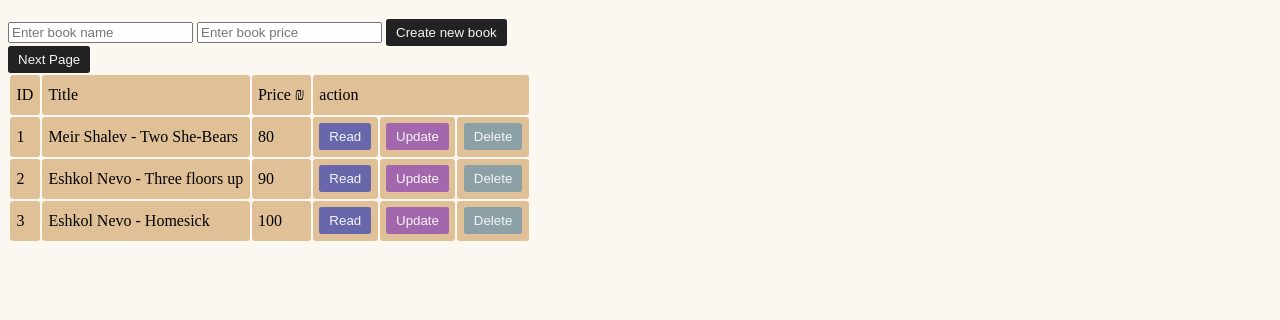
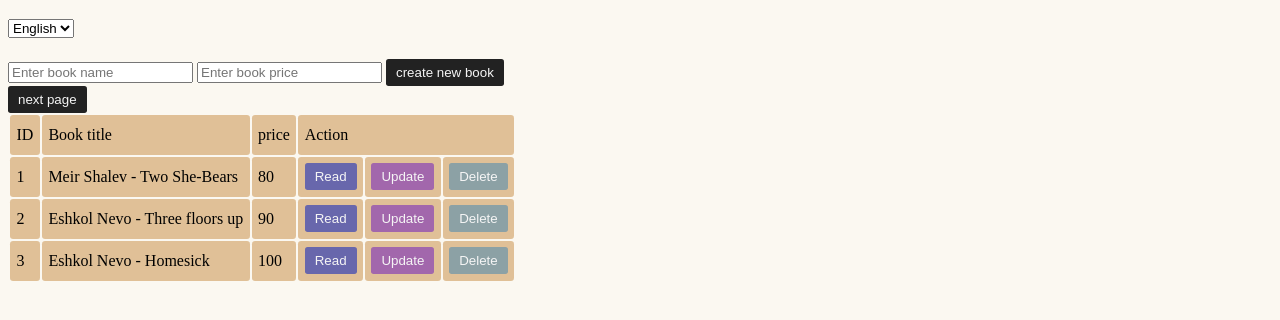
Before and after one commit to eyalyosi/Book-shop, a plain HTML site: page index.html in a window 1280 px wide. Shown: the part 74-394 px from the top of the page. Drawn offline with Linux system fonts and the light colour scheme.

Commit message:
add he language

```diff
--- a/css/main.css
+++ b/css/main.css
@@ -33,7 +33,7 @@ td {
 }
 
 .read-modal {
-  background-color: #79b4b775;
+  background-color: #79b4b790;
   padding: 10px;
   position: absolute;
   top: 0px;
@@ -42,7 +42,7 @@ td {
   text-align: center;
 }
 
-.read-modal > p {
+.read-modal {
   text-align: left;
 }
 .read-modal-img {
@@ -67,7 +67,6 @@ button {
   border-radius: 0.2em;
   background-color: #222;
   padding: 6px 10px;
-  margin: center;
   cursor: pointer;
 }
 .read-button {
@@ -124,3 +123,15 @@ button:hover {
   top: 50%;
   transition: top 0.5s;
 }
+
+.rate-price-p {
+  text-align: center;
+}
+.read-modal-close-button {
+display: block;
+margin: 5px auto;
+}
+
+.rtl {
+  direction: rtl;
+}
--- a/index.html
+++ b/index.html
@@ -9,22 +9,25 @@
     <link rel="stylesheet" href="/css/main.css">
 </head>
 
-<body onload="onInit()">
+<body onload="onInit()" class="trl">
 
-    <h1 class="page-title">Welcome to the book shop</h1>
-    <!-- change name -->
-    <h4 class="eror-input"></h4>
-    <input class="input" type="text" name="book-name" placeholder="Enter book name" />
-    <input class="input" type="number" name="book-price" placeholder="Enter book price" />
-    <button onclick="onAddBook()">Create new book</button>
-    <button class="next-page-button" onclick="onNextPage()">Next Page</button>
+    <h1 class="page-title" data-trans="title">Welcome to the book shop</h1>
+    <select onchange="onSetLang(this.value)">
+        <option value="en">English</option>
+        <option value="he">עברית</option>
+    </select>
+    <h4 class="no-input-message"></h4>
+    <input class="input" type="text" name="book-name" placeholder="Enter book name" data-trans="Enter-book-name-placeholder" />
+    <input class="input" type="number" name="book-price" placeholder="Enter book price" data-trans="Enter-book-price-placeholder"/>
+    <button onclick="onAddBook()" data-trans="create-new-book-button">Create new book</button>
+    <button class="next-page-button" onclick="onNextPage()" data-trans="next-page">Next Page</button>
     <table class="books-table">
         <thead>
             <tr>
-                <td>ID</td>
-                <td class="book-title" onclick="onSetSortBy('title')">Title</td>
-                <td class="book-price" onclick="onSetSortBy('price')">Price ₪</td>
-                <td colspan="3">action</td>
+                <td data-trans="book-id">ID</td>
+                <td class="book-title" onclick="onSetSortBy('title')" data-trans="book-title">Title</td>
+                <td class="book-price" onclick="onSetSortBy('price')" data-trans="book-price">Price <span data-trans="book-price-currency">$</span></td>
+                <td colspan="3" data-trans="action-buttons">action</td>
             </tr>
         </thead>
         <tbody>
@@ -32,16 +35,17 @@
     </table>
     <div class="read-modal">
         <h3></h3>
-        <h4>Book summary</h4>
+        <h4 data-trans="book-summary">Book summary</h4>
         <img class="read-modal-img" src="" alt="">
         <p></p>
-        Rate<input type="number" value="0" min="0" max="10" class="input-rate" onchange="onRateBook(event)">
-        <button onclick="onCloseModal()">Close</button>
+        <p class="rate-price-p" data-trans="rate-price-p"">Rate</p>
+        <input type="number" value="0" min="0" max="10" class="input-rate" onchange="onRateBook(event)">
+        <button onclick="onCloseModal()" class="read-modal-close-button">Close</button>
     </div>
     <div class="update-price-modal">
-        <h4>What is the new price?</h4>
-        <input class="update-price-input" type="number" min="0" name="update-price" placeholder="Enter new price" />
-        <button onclick="onCloseUpdatePriceModal()">Close</button>
+        <h4 data-trans="price-question">What is the new price?</h4>
+        <input class="update-price-input" type="number" min="0" name="update-price" placeholder="Enter new price" data-trans="Enter-new-price-placeholder"/>
+        <button onclick="onCloseUpdatePriceModal()" data-trans="close-update-price-button">Close</button>
     </div>
     <div class="user-msg"></div>
 
@@ -49,6 +53,7 @@
     <script src="/js/service/book-storage-service.js"></script>
     <script src="/js/service/book-service.js"></script>
     <script src="/js/book-controller.js"></script>
+    <script src="/js/service/i18n-service.js"></script>
 </body>
 
 </html>
--- a/js/book-controller.js
+++ b/js/book-controller.js
@@ -6,7 +6,9 @@ var gSelectedBookIdForUpdate
 var gLastSort
 
 function onInit() {
+
     renderBooks()
+    doTrans()
 }
 
 function onNextPage() {
@@ -39,9 +41,9 @@ function renderBooks() {
     <td>${book.id}</td>
     <td>${book.title}</td>
     <td>${book.price}</td>
-    <td><button class="read-button" onclick="onReadBook(${book.id})">Read</button></td>
-    <td><button class="update-button" onclick="onUpdateBook(${book.id})">Update</button></td>
-    <td><button class="delete-button" onclick="onRemoveBook(${book.id})">Delete</button></td>
+    <td><button class="read-button" onclick="onReadBook(${book.id})">${getTrans('action-read-button')}</button></td>
+    <td><button class="update-button" onclick="onUpdateBook(${book.id})">${getTrans('action-update-button')}</button></td>
+    <td><button class="delete-button" onclick="onRemoveBook(${book.id})">${getTrans('action-delete-button')}</button></td>
 </tr>`
     })
     document.querySelector('.books-table tbody').innerHTML = strHtml.join('')
@@ -60,10 +62,10 @@ function onAddBook() {
     if (newBookName && newBookPrice) {
         const book = addBook(newBookName, newBookPrice)
         renderBooks()
-        document.querySelector('.eror-input').innerText = ''
+        document.querySelector('.no-input-message').innerText = ''
         flashMsg(`Book Added (id: ${book.id})`)
     } else {
-        document.querySelector('.eror-input').innerText = 'You must insert book title and price'
+        document.querySelector('.no-input-message').innerText = getTrans('no-input-message')
     }
 
 }
@@ -71,8 +73,9 @@ function onAddBook() {
 function onRemoveBook(bookId) {
     removeBook(bookId)
     renderBooks()
-    flashMsg(`book Deleted`)
+    flashMsg(`${getTrans('flash-msg-delete')}`)
 }
+
 
 function onRateBook(event) {
     updateBookRate(+event.target.id, +event.target.value)
@@ -95,6 +98,7 @@ function onUpdateBook(bookId) {
     gSelectedBookIdForUpdate = bookId
     var elModal = document.querySelector('.update-price-modal')
     elModal.classList.add('open')
+
 }
 
 function flashMsg(msg) {
@@ -114,15 +118,24 @@ function onCloseModal() {
 function onCloseUpdatePriceModal() {
 
     var newPrice = document.querySelector('input[name=update-price]').value
-    if (newPrice < 0) {
+    if (newPrice <= 0) {
         return
     }
     else {
         const book = updateBook(gSelectedBookIdForUpdate, newPrice)
         renderBooks()
-        flashMsg(`Price updated to: ${book.price}`)
+        flashMsg(`${getTrans('flash-msg-update')} ${book.price}`)
     }
 
+    document.querySelector('input[name=update-price]').value = ''
     document.querySelector('.update-price-modal').classList.remove('open')
     gSelectedBookIdForUpdate = null
 }
+
+function onSetLang(lang) {
+    setLang(lang);
+    if (lang === 'he') document.body.classList.add('rtl')
+    else document.body.classList.remove('rtl')
+    renderBooks();
+
+}
--- /dev/null
+++ b/js/service/i18n-service.js
@@ -0,0 +1,117 @@
+var gTrans = {
+    'title': {
+        en: 'Welcome to the book shop',
+        he: 'ברוך הבא לחנות הספרים'
+    },
+    'Enter-book-name-placeholder': {
+        en: 'Enter book name',
+        he: 'הכנס את שם הספר',
+    },
+    'Enter-book-price-placeholder': {
+        en: 'Enter book price',
+        he: 'הכנס מחיר ספר',
+    },
+    'create-new-book-button': {
+        en: 'create new book',
+        he: 'צור ספר חדש'
+    },
+    'next-page': {
+        en: 'next page',
+        he: 'דף הבא',
+    },
+    'book-title': {
+        en: 'Book title',
+        he: 'שם הספר',
+    },
+    'book-price': {
+        en: 'price',
+        he: 'מחיר',
+    },
+    'book-price-currency': {
+        en: '$',
+        he: '₪',
+    },
+    'book-summary': {
+        en: 'book-summary',
+        he: 'תקציר הספר',
+    },
+    'rate-price-p': {
+        en: 'rate',
+        he: 'דרג'
+    },
+    'price-question': {
+        en: 'What is the new price?',
+        he: 'מה המחיר החדש?'
+    },
+    'close-update-price-button': {
+        en: 'Close',
+        he: 'סגור'
+    },
+    'action-read-button': {
+        en: 'Read',
+        he: 'קרא'
+    },
+    'action-update-button': {
+        en: 'Update',
+        he: 'עדכן'
+    },
+    'action-delete-button': {
+        en: 'Delete',
+        he: 'מחק'
+    },
+    'action-buttons': {
+        en: 'Action',
+        he: 'פעולה'
+    },
+    'Enter-new-price-placeholder': {
+        en: 'Enter new price',
+        he: 'הכנס מחיר חדש'
+    },
+    'book-id': {
+        en: 'ID',
+        he: 'מס"ד'
+    },
+    'no-input-message': {
+        en: 'You must insert book title and price',
+        he: 'חובה להכניס שם ספר ומחיר'
+    },
+    'flash-msg-update': {
+        en: 'Price update to:',
+        he: 'מחיר הספר התעדכן ל:'
+    },
+    'flash-msg-delete': {
+        en: 'Book deleted',
+        he: 'הספר נמחק'
+    },
+}
+
+var gCurrLang = 'en';
+
+
+function getTrans(transKey) {
+    var keyTrans = gTrans[transKey]
+    if (!keyTrans) return 'UNKNOWN'
+
+    var txt = keyTrans[gCurrLang]
+    if (!txt) txt = keyTrans.en
+
+    return txt
+}
+
+function doTrans() {
+    var els = document.querySelectorAll('[data-trans]')
+    els.forEach((el) => {
+        var transKey = el.dataset.trans
+        var txt = getTrans(transKey)
+        if (el.nodeName === 'INPUT') {
+            // el.setAttribute('placeholder', txt)
+            //THE SAME!
+            el.placeholder = txt
+        } else el.innerText = txt
+    })
+}
+
+function setLang(lang) {
+    gCurrLang = lang;
+    doTrans()
+}
```
